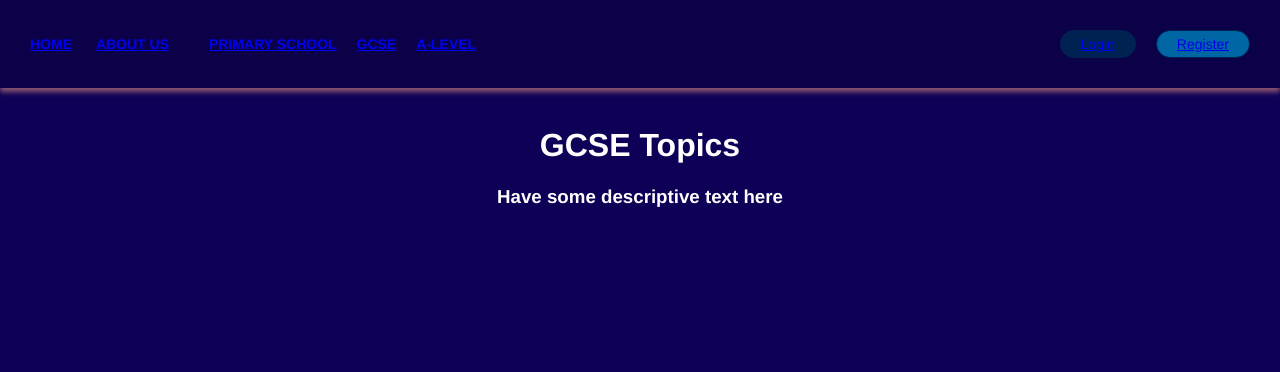
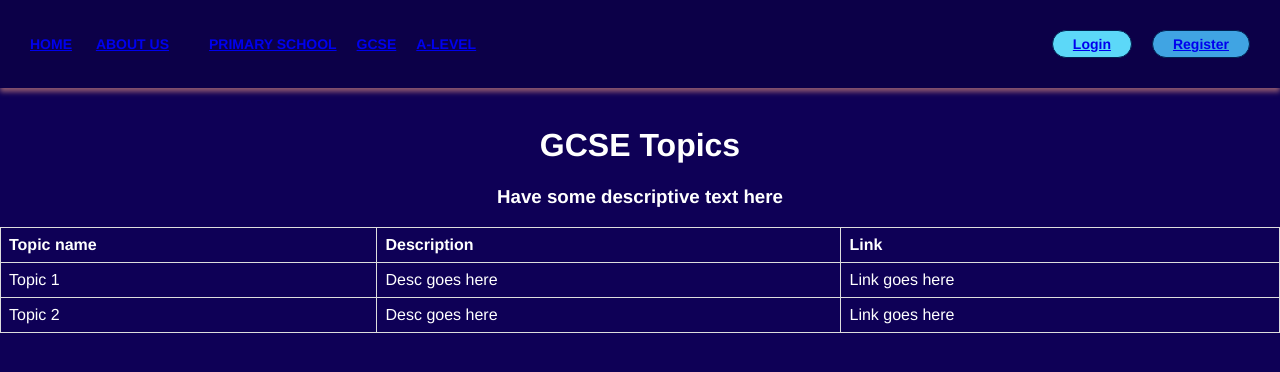
Before and after one commit to jonnyjames10/university_project, a Flask app: page /gcse in a window 1280 px wide. Shown: the top 372 px of the page. Run offline with Flask 2, Linux system fonts and the light colour scheme; some web fonts are replaced.

Commit message:
Added a table to show the topics and chanegd few CSS features

```diff
--- a/education/static/style.css
+++ b/education/static/style.css
@@ -41,7 +41,7 @@ h3 {
 }
 
 .navbar-left div:hover {
-    color: #5748b0;
+    color: white;
 }
 
 .navbar-left,
@@ -62,14 +62,15 @@ h3 {
     border: 1px solid #002252;
     border-radius: 40px;
     padding: 5px 20px 5px 20px;
+    font-weight: 600;
 }
 
 .login {
-    background-color: #002252;
+    background-color: #5cd8f8;
 }
 
 .register {
-    background-color: rgb(0, 101, 163);
+    background-color: rgb(64, 164, 227);
     color: white;
 }
 
@@ -205,3 +206,19 @@ h3 {
 .submit:active {
     background-color: #06b;
 }
+
+table {
+    color: white;
+    width: 100%;
+    border-collapse: collapse;
+}
+
+td, th {
+    border: 1px solid #dddddd;
+    text-align: left;
+    padding: 8px;
+}
+
+th {
+    font-weight: bold;
+}
--- a/education/templates/gcse.html
+++ b/education/templates/gcse.html
@@ -2,4 +2,22 @@
 {% block content %}
     <h1>GCSE Topics</h1>
     <h3>Have some descriptive text here</h3>
+
+    <table>
+        <tr>
+            <th>Topic name</th>
+            <th>Description</th>
+            <th>Link</th>
+        </tr>
+        <tr>
+            <td>Topic 1</td>
+            <td>Desc goes here</td>
+            <td>Link goes here</td>
+        </tr>
+        <tr>
+            <td>Topic 2</td>
+            <td>Desc goes here</td>
+            <td>Link goes here</td>
+        </tr>
+    </table>
 {% endblock content %}
--- a/education/templates/login.html
+++ b/education/templates/login.html
@@ -2,8 +2,8 @@
 {% block content %}
 
 <div class="form f_login">
-    <div class="title">Welcome</div>
-    <div class="subtitle">Let's create your account!</div>
+    <div class="title">Welcome Back</div>
+    <div class="subtitle">Login to your account</div>
     <form method="POST" action="">
         {{ form.csrf_token }}
         <div class="input-container ic1">
```
Also changed, not shown: education/templates/a_level.html (+18 -0 lines), education/templates/primary_school.html (+18 -0 lines).
